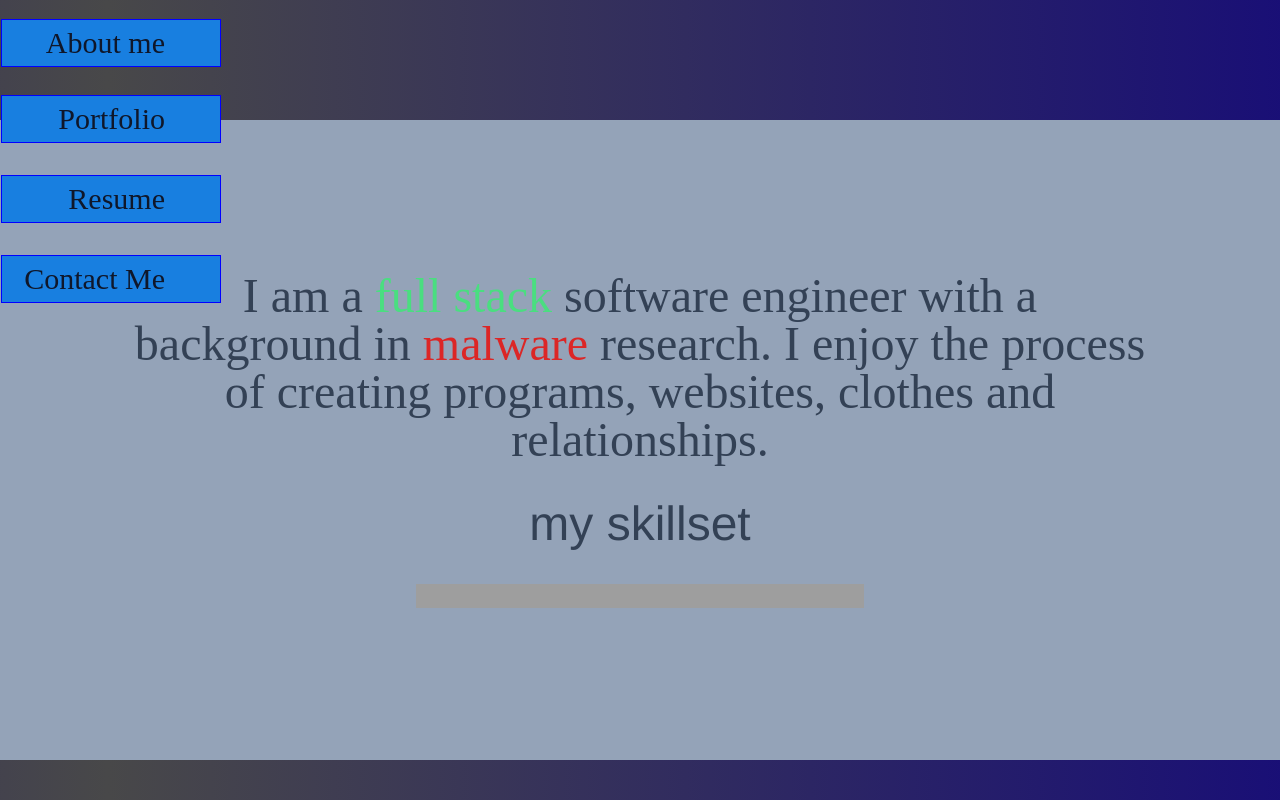
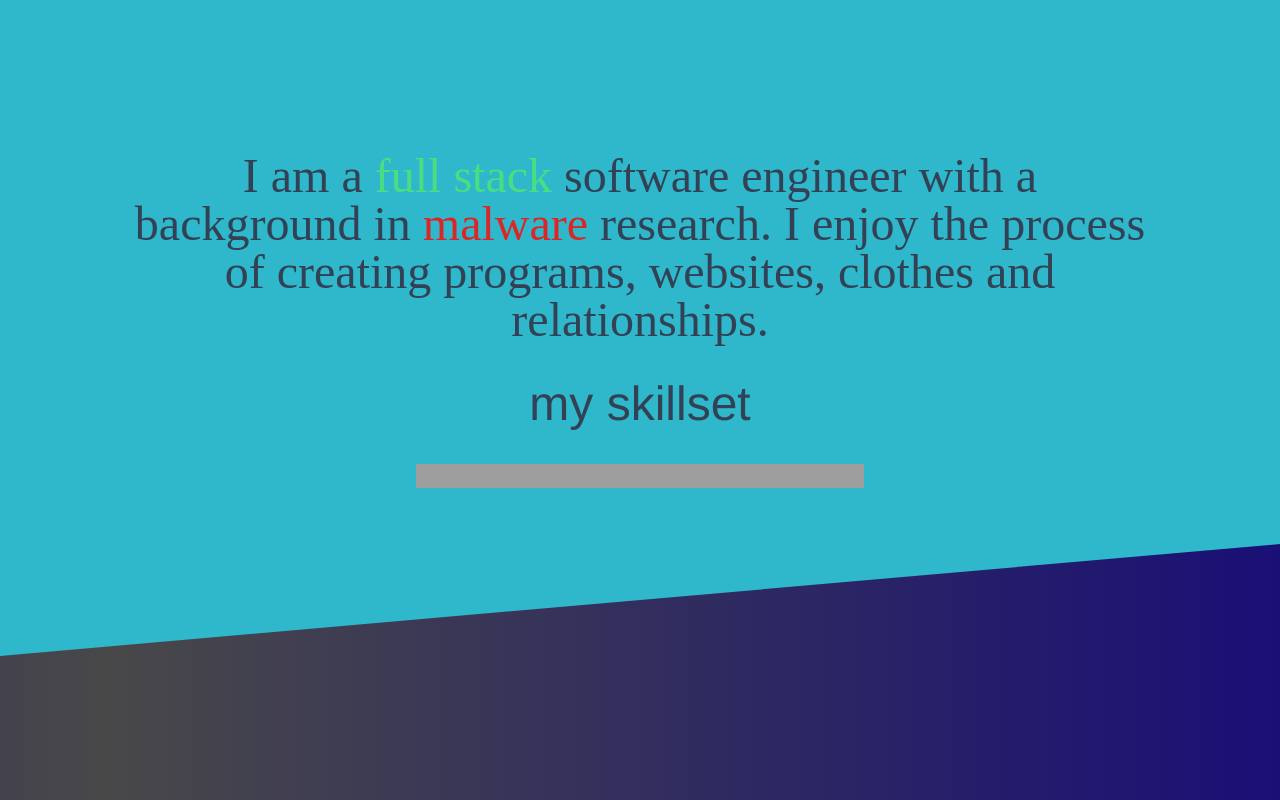
Before and after one commit to l1keafox/vueFolio, a Vue app: page / in a window 1280 px wide. Both pictures are taken after a click on the element 25 px from the left and 25 px from the top of the page. Shown: the top 800 px of the page. Built offline with nearby package versions, Linux system fonts and the light colour scheme; grey boxes are pictures that could not be loaded; some icons are missing.

Commit message:
I like but needs some fixes

```diff
--- a/src/App.vue
+++ b/src/App.vue
@@ -1,13 +1,14 @@
 <template>
   <div id="tiles" class=""></div>
+  <Background/>
   <div id="content" class="text-3xl absolute overflow-hidden" v-if="introDone">
-    <div id="navMenu">
+    <!-- <div id="navMenu">
       <NavMenu @navClick="scrollToRef" />
-    </div>
-    <div  class="contentSection flex text-center items-center justify-center">
+    </div>     -->
+    <div  class="contentSection flex text-center show">
       <HomePage />
     </div>
-    <div ref="AboutMe" class="contentSection flex text-center items-center justify-center">
+    <div ref="AboutMe" class="contentSection flex text-center items-center justify-center show">
       <AboutMe />
     </div >
     <div ref="MyPortfolio"  class="contentSection flex text-center items-center justify-center ">
@@ -19,6 +20,8 @@
     <div ref="ContactMe"  class="contentSection">
       <ContactMe />
     </div>
+    <!--
+-->
   </div>
   <div
     id="welcome"
@@ -42,9 +45,10 @@
 <script>
 import anime from "animejs/lib/anime.es.js";
 import LandingPage from "./pages/LandingPage";
+import { TransitionRoot } from "@headlessui/vue";
+import Background from "./components/Background.vue";
 import HomePage from "./pages/HomePage";
-import { TransitionRoot } from "@headlessui/vue";
-import NavMenu from "./components/NavMenu";
+// import NavMenu from "./components/NavMenu";
 
 import AboutMe from "./pages/AboutMe";
 import ContactMe from "./pages/ContactMe";
@@ -54,14 +58,15 @@ import MyPortfolio from "./pages/MyPortfolio";
 export default {
   name: "App",
   components: {
+    LandingPage,
+    Background,
+    TransitionRoot,
+    // NavMenu,
     HomePage,
-    LandingPage,
-    TransitionRoot,
+    AboutMe,
     MyResume,
     MyPortfolio,
-    AboutMe,
     ContactMe,
-    NavMenu,
   },
   data() {
     return {
--- /dev/null
+++ b/src/components/Background.vue
@@ -0,0 +1,69 @@
+<template>
+    <div id="backGround">
+        <div id="blueSplit" > </div>
+        <div id="greyParent">
+          <div id="greySplitTop">  </div>
+          <div id="greySplitMiddle">  </div>
+          <div id="greySplitBottom" >  </div>
+        </div>
+      </div>
+    </template>
+
+<script>
+    export default {
+        name:"BackGround"
+    }
+</script>
+
+<style scoped>
+*{
+    transition: all .1s linear;
+  }
+
+#backGround{
+    position: absolute;
+    top: 0;
+    left: 0;
+    width: 100vw;
+    z-index: -10000;
+  }
+  #blueSplit{
+    position: relative;
+    height: 1500px;
+    width: 100%;
+    top:-900px;
+    background-color:rgb(47,184,203);
+    transform: skew(0deg,-5deg);
+    z-index: -10000;
+  }
+
+  #greyParent{
+    position: relative;
+    width:100%;
+    top:-600px;
+    z-index: -10000;
+  }
+  #greySplitTop{
+    position: relative;
+    width:100%;
+    height: 500px;
+    top:100px;
+    background-color: rgb(226,226,226);
+    transform: skew(0deg,5deg);
+  }
+  #greySplitMiddle{
+    position: relative;
+    width:100%;
+    top:-120px;
+    height: 350px;
+    background-color: rgb(226,226,226);
+  }
+  #greySplitBottom{
+    position: relative;
+    width:100%;
+    height: 500px;
+    top:-350px;
+    background-color: rgb(226,226,226);
+    transform: skew(0deg,-5deg);
+  }
+</style>
--- a/src/pages/AboutMe.vue
+++ b/src/pages/AboutMe.vue
@@ -1,8 +1,7 @@
 <template>
-    <div class="flex flex-col w-screen h-[42rem] py-8 gap-x-2 gap-y-1 text-center items-center justify-center font-noto bg-yellow-300">
+    <div class="flex flex-col w-screen h-[50rem] py-8 gap-x-2 gap-y-1 text-center items-center justify-center font-noto">
 
         <h1 className="text-3xl font-bold text-center dark:text-slate-700 "> About Me </h1>
-
         <div className="flex w-4/5 mx-auto">
           <img className="w-80 h-80 top-[7rem] relative" src='./../assets/avatar.jpg' />
           <div className="text-base p-2 font-serif dark:text-slate-700">
--- a/src/pages/HomePage.vue
+++ b/src/pages/HomePage.vue
@@ -1,7 +1,7 @@
 <template>
 
 
-  <div class="flex flex-col h-[40rem] py-8 gap-x-2 gap-y-1 text-center items-center justify-center font-mono text-slate-700 bg-slate-400 top-10" >
+  <div class="flex flex-col h-[40rem] py-8 gap-x-2 gap-y-1 text-center items-center justify-center font-mono text-slate-700 z-10" >
     <Transition name="fade">
         <div v-if="showHome" class="w-4/5 mx-auto ">
             <div class="flex justify-center items-center space-x-16 text-5xl font-noto dark:text-slate-700">
--- a/src/pages/MyPortfolio.vue
+++ b/src/pages/MyPortfolio.vue
@@ -1,5 +1,5 @@
 <template>
-  <div class="flex flex-col w-screen h-[40rem] text-center items-center justify-center font-noto text-slate-300 bg-blue-300">
+  <div class="flex flex-col w-screen h-[40rem] text-center items-center justify-center font-noto text-slate-300">
     <h1 class="text-7xl font-bold pb-5 text-black"> {{Portfolios[pIndex].title}}</h1>
     <div class="w-9/12 flex h-2/3 bg-blue-400 rounded">
             <img class="w-1/2 rounded" :src='Portfolios[pIndex].img' alt=""/>
```
